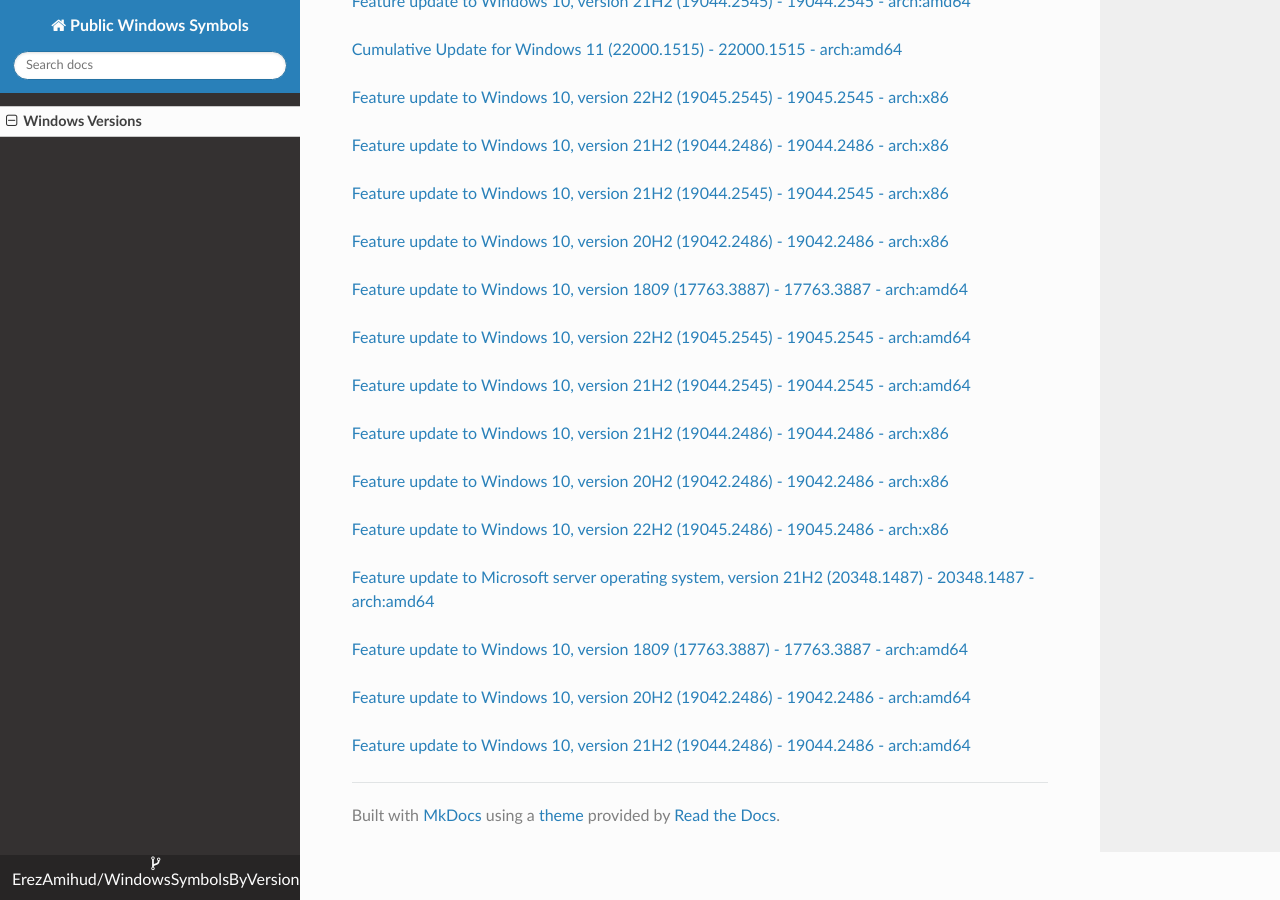
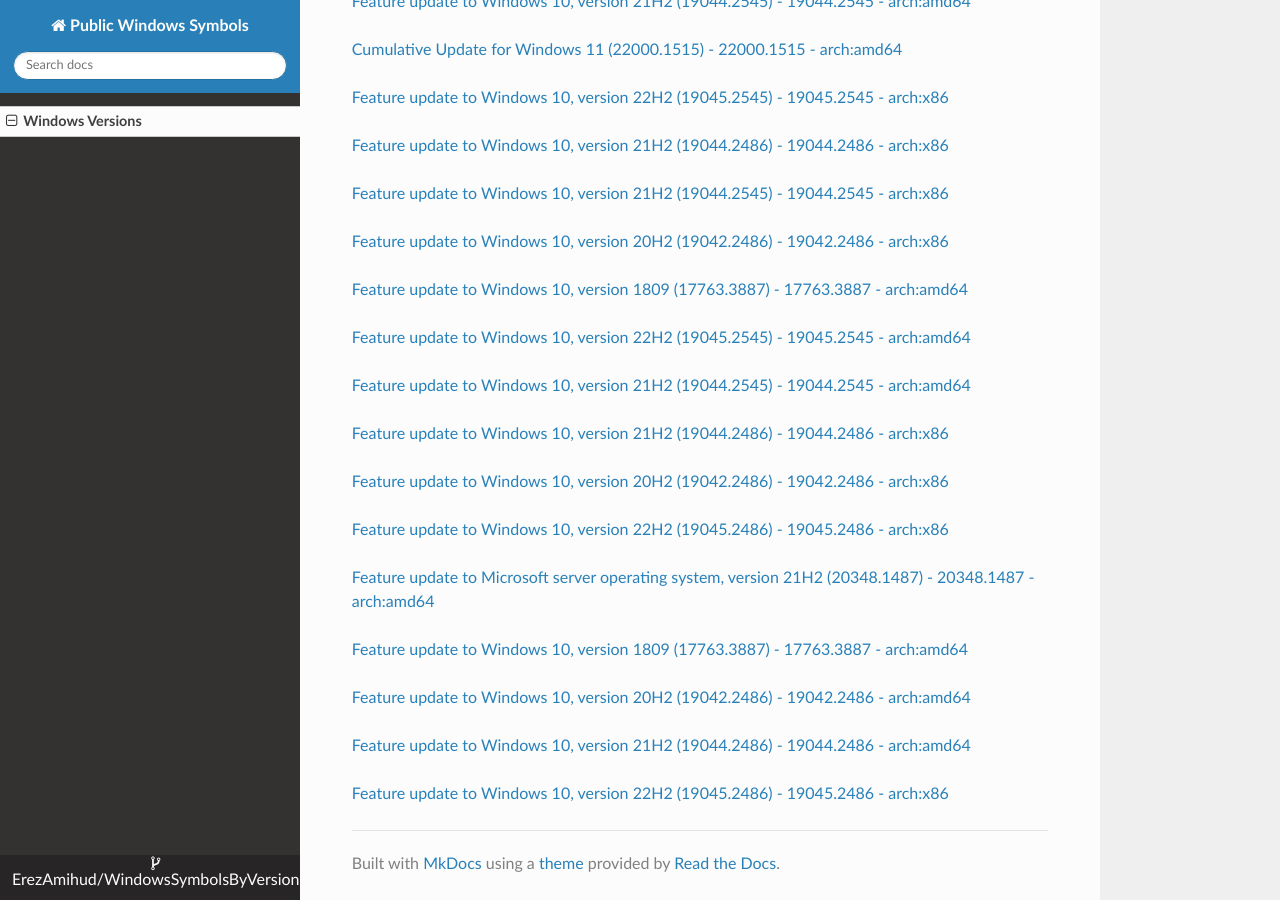
Before and after one commit to ErezAmihud/WindowsSymbolsByVersion, an MkDocs documentation site: the page built from docs/index.md, in a window 1280 px wide and 900 px high, scrolled down 42341 px. Built offline with MkDocs 1.6.1, drawn with Linux system fonts in a browser that asks for light colours; nearby versions of some CDN libraries.

Commit message:
Automated commit, add manifest for 1ae36bcf-8ba3-4903-99f7-a2feca72c51b

```diff
--- a/docs/index.md
+++ b/docs/index.md
@@ -2479,3 +2479,6 @@
 
 
 [Feature update to Windows 10, version 21H2 (19044.2486) - 19044.2486 - arch:amd64](https://github.com/ErezAmihud/WindowsSymbolsByVersion/blob/main/manifests/06d792a3-cfab-40fb-8f9b-ce5ceae49a71.manifest)
+
+
+[Feature update to Windows 10, version 22H2 (19045.2486) - 19045.2486 - arch:x86](https://github.com/ErezAmihud/WindowsSymbolsByVersion/blob/main/manifests/1ae36bcf-8ba3-4903-99f7-a2feca72c51b.manifest)
```
Also changed, not shown: process_builds.json (+1 -1 lines).
